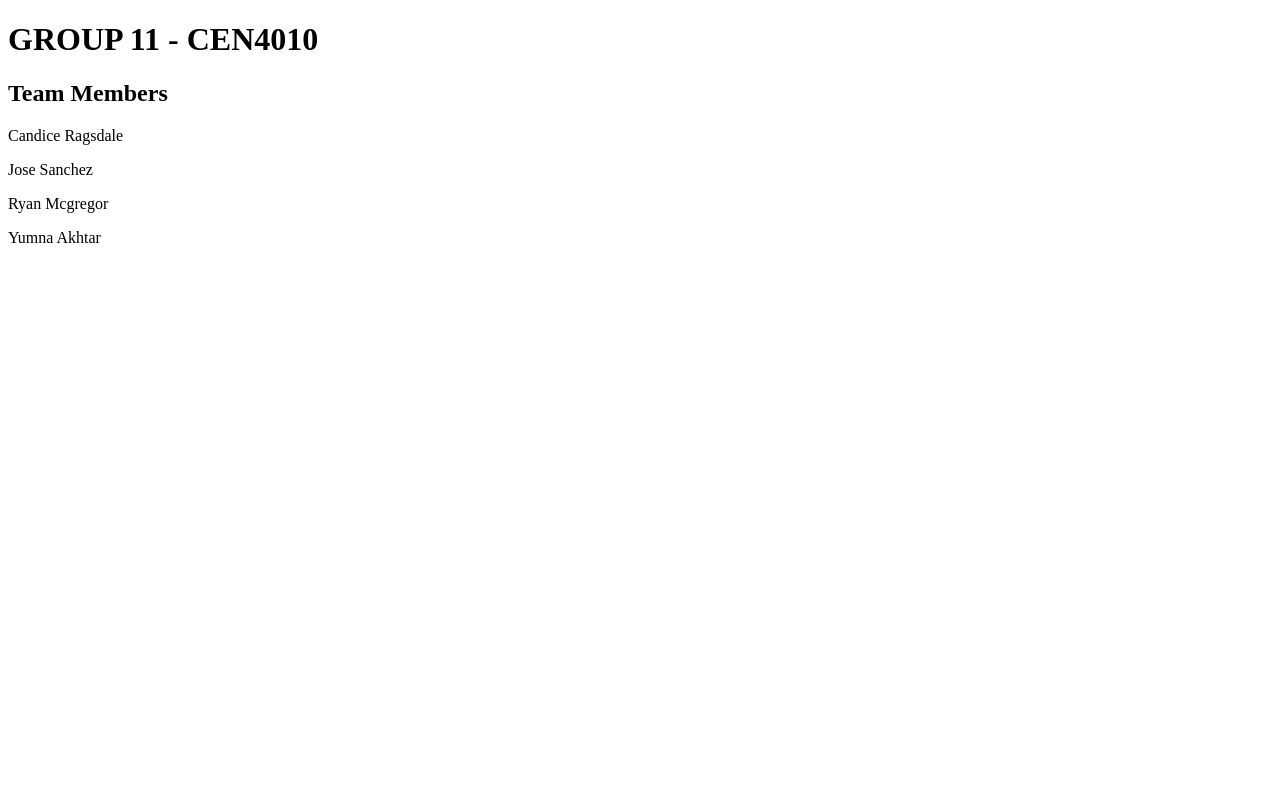
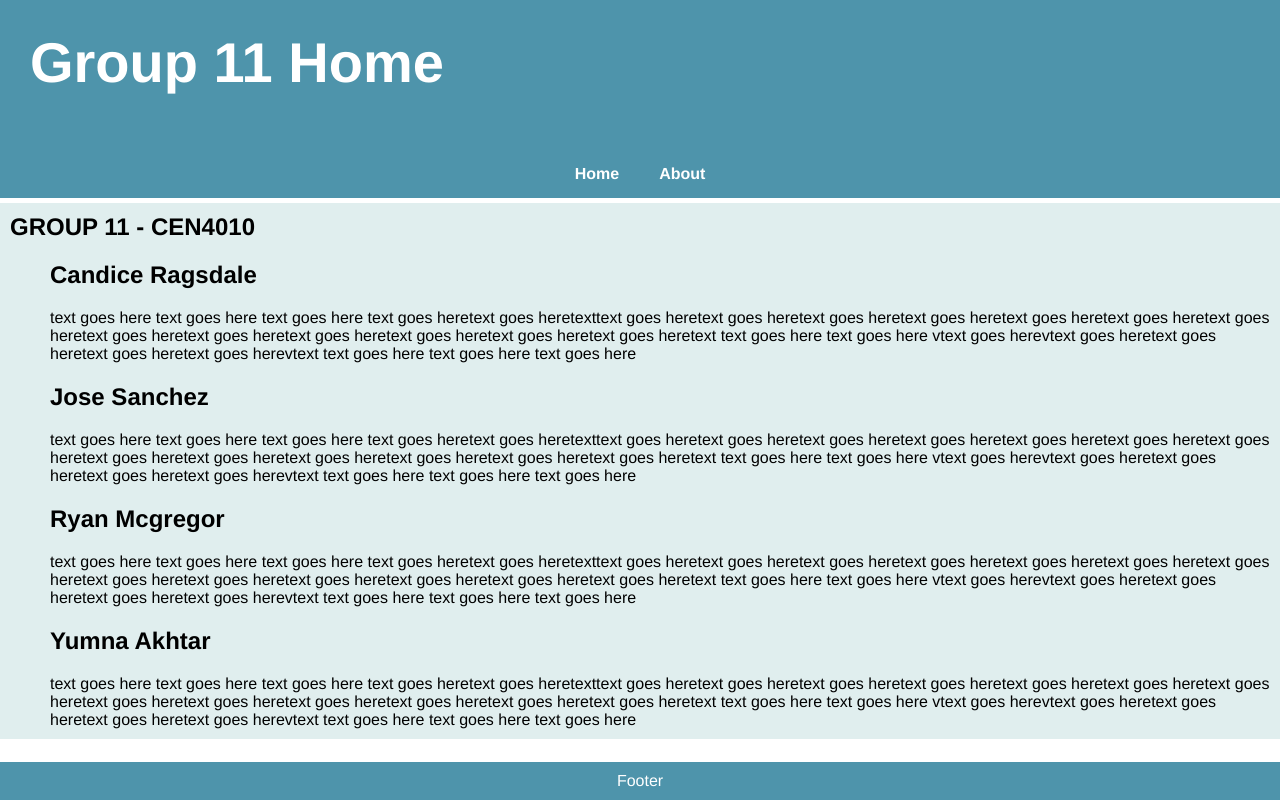
Before and after one commit to cragsdale2016/RepoG11, a plain HTML site: page about.html in a window 1280 px wide. Drawn offline with Linux system fonts and the light colour scheme.

Commit message:
Update about.html

```diff
--- a/about.html
+++ b/about.html
@@ -1,16 +1,128 @@
 <!DOCTYPE html>
+
 <html>
+
 <head>
-<title>GROUP 11 - CEN4010</title>
+
+	<title>Home G11</title>
+
+	<link rel="stylesheet" type="text/css" href="style.css">
+
+	<!-- styles moved into style.css -->
+
+
+
 </head>
+
 <body>
 
-<h1>GROUP 11 - CEN4010</h1>
-<h2>Team Members</h2>
-<p>Candice Ragsdale</p>
-<p>Jose Sanchez</p>
-<p>Ryan Mcgregor</p>
-<p>Yumna Akhtar</p>
+	<!--the general container of the template-->
+
+	<div class="container">
+
+		<header>
+
+			<!--header begins here-->
+
+			<div id="logo-menu">Group 11 Home</div>
+
+			<input type="checkbox" id="btn-menu">
+
+			<div id="banner">
+
+				<div id="banner-left">Group 11 Home</div>
+
+			</div>
+
+			<!--menu begins here-->
+
+			<nav class="menu">
+
+				<ul>
+
+					<li><a href="home.html">Home</a></li>
+
+					<li><a href="about.html">About</a></li>
+
+				</ul>
+
+			</nav>
+
+			<!--menu ends here-->
+
+		</header>
+
+		<!--header ends here-->
+
+		<!--main content begins here-->
+
+		<div id="main">
+
+			<div class="content">
+
+				<article>
+
+          <h1>GROUP 11 - CEN4010</h1>
+          <ul>
+					<li>
+            <h2>Candice Ragsdale</h2>
+
+            <p>
+
+              text goes here text goes here text goes here text goes heretext goes heretexttext goes heretext goes heretext goes heretext goes heretext goes heretext goes heretext goes heretext goes heretext goes heretext goes heretext goes heretext goes heretext goes heretext text goes here text goes here vtext goes herevtext goes heretext goes heretext goes heretext goes herevtext text goes here text goes here text goes here
+
+            </p>
+          </li>
+          <li>
+					<h2>Jose Sanchez</h2>
+
+					<p>
+
+						text goes here text goes here text goes here text goes heretext goes heretexttext goes heretext goes heretext goes heretext goes heretext goes heretext goes heretext goes heretext goes heretext goes heretext goes heretext goes heretext goes heretext goes heretext text goes here text goes here vtext goes herevtext goes heretext goes heretext goes heretext goes herevtext text goes here text goes here text goes here
+
+					</p>
+          </li>
+          <li>
+					<h2>Ryan Mcgregor</h2>
+
+					<p>
+
+						text goes here text goes here text goes here text goes heretext goes heretexttext goes heretext goes heretext goes heretext goes heretext goes heretext goes heretext goes heretext goes heretext goes heretext goes heretext goes heretext goes heretext goes heretext text goes here text goes here vtext goes herevtext goes heretext goes heretext goes heretext goes herevtext text goes here text goes here text goes here
+
+					</p>
+          </li>
+          <li>
+					<h2>Yumna Akhtar</h2>
+
+					<p>
+
+						text goes here text goes here text goes here text goes heretext goes heretexttext goes heretext goes heretext goes heretext goes heretext goes heretext goes heretext goes heretext goes heretext goes heretext goes heretext goes heretext goes heretext goes heretext text goes here text goes here vtext goes herevtext goes heretext goes heretext goes heretext goes herevtext text goes here text goes here text goes here
+
+					</p>
+          </li>
+          </ul>
+				</article>
+
+
+
+			</div>
+
+
+
+		</div>
+
+	</div>
+
+	<!--footer begins here-->
+
+	<div class="footer">
+
+  		<p>Footer</p>
+
+	</div>
+
+	<!--footer ends here-->
 
 </body>
+
 </html>
```
